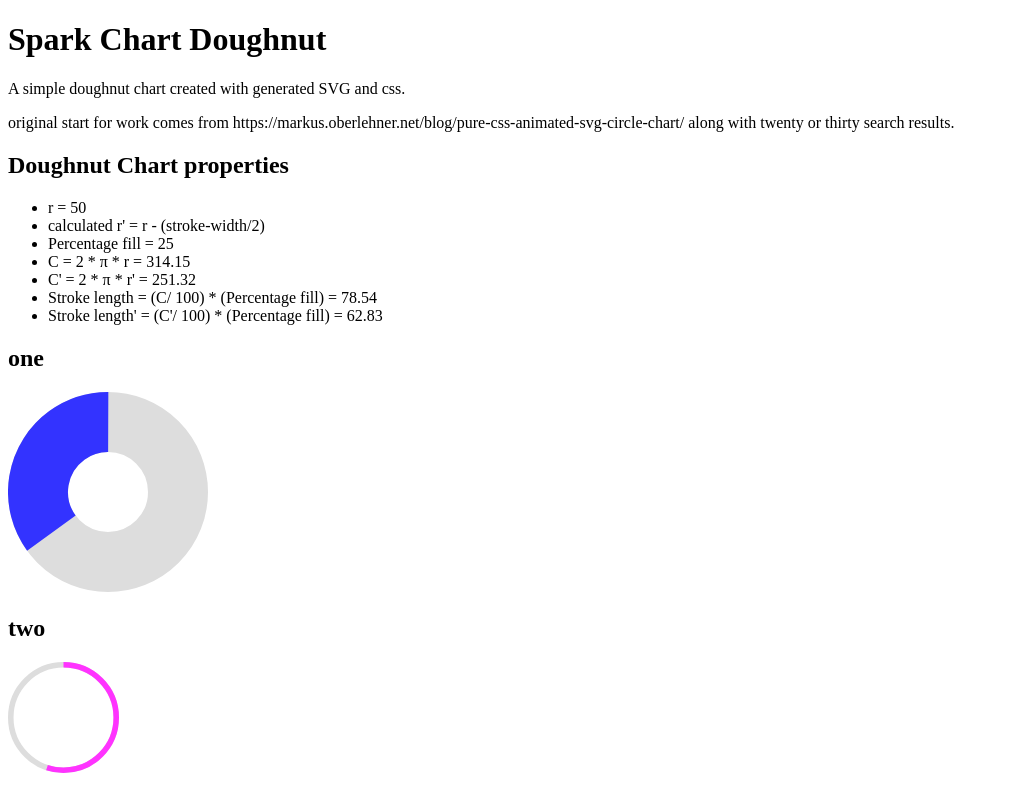
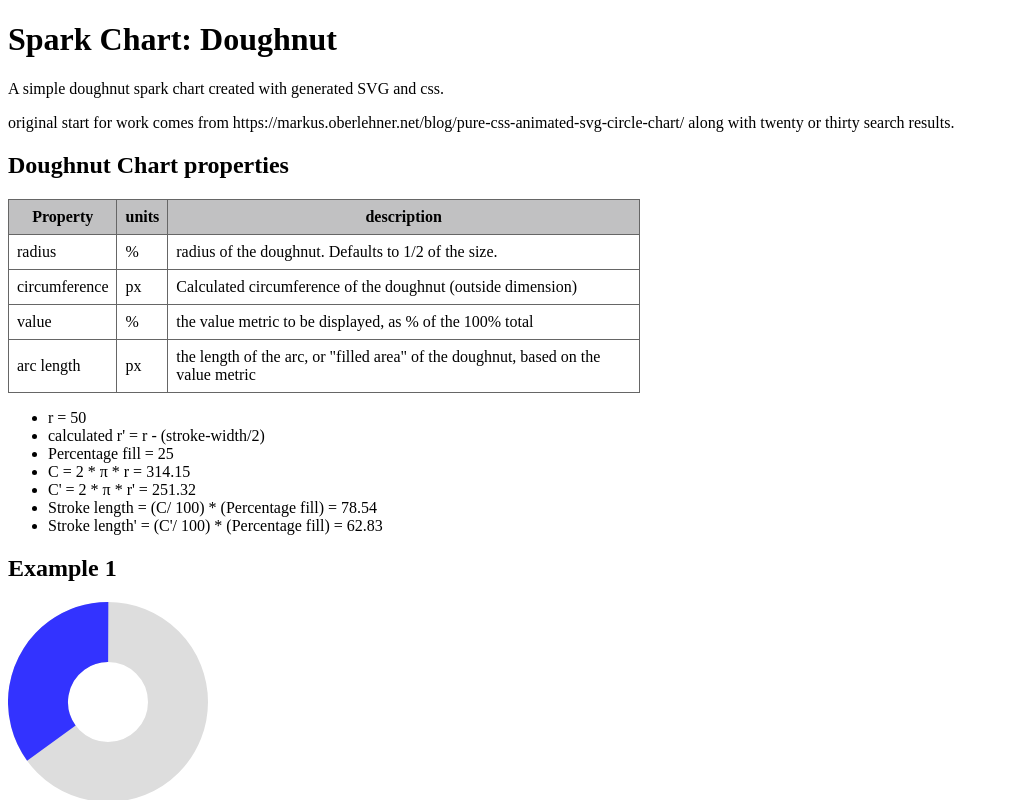
Before and after one commit to mmilano/spark-donut, a Vue app: page / in a window 1280 px wide. Shown: the top 800 px of the page, without its empty margins (0-1009 px from the left). Built offline with nearby package versions, Linux system fonts and the light colour scheme.

Commit message:
rename demo content component, add some info in table

```diff
--- a/src/App.vue
+++ b/src/App.vue
@@ -1,13 +1,13 @@
 <template>
   <main id="app">
-    <Hello msg="Spark Chart Doughnut"/>
+    <Demo />
 
-    <h2>one</h2>
+    <h2>Example 1</h2>
     <div class="doughnut1">
       <SparkDoughnut v-bind="$options.doughnutExample1"></SparkDoughnut>
     </div>
 
-    <h2>two</h2>
+    <h2>Example 2</h2>
     <div class="doughnut2">
       <SparkDoughnut v-bind="$options.doughnutExample2"></SparkDoughnut>
     </div>
@@ -16,14 +16,14 @@
 </template>
 
 <script>
-import Hello from './components/Hello.vue';
+import Demo from './components/Demo.vue';
 import SparkDoughnut from './components/SparkDoughnut.vue';
 
 export default {
   name: "App",
 
   components: {
-    Hello,
+    Demo,
     SparkDoughnut
   },
 
@@ -43,16 +43,13 @@ export default {
     counterClockwise: false
   },
 
-  computed: {
-  },
+  computed: {},
 
-  mounted() {
-  },
+  mounted() {},
 }
 </script>
 
 <style lang="scss">
-
 
   .doughnut1 {
     width: 200px;
@@ -62,20 +59,19 @@ export default {
     width: 111px;
   }
 
+  // .o-spark {
+  //   border: 1px dotted #999;
+  //   width: 260px;
+  // }
 
-.o-spark {
-  border: 1px dotted #999;
-  width: 260px;
-}
+  // .o-doughnut-background {
+  //   stroke: #DDD;
+  // }
 
-.o-doughnut-background {
-  stroke: #DDD;
-}
-
-.o-doughnut-arc {
-    transform: rotate(-180deg);
-    transform-origin: center;
-    stroke: #20894f;
-}
+  // .o-doughnut-arc {
+  //     transform: rotate(-180deg);
+  //     transform-origin: center;
+  //     stroke: #20894f;
+  // }
 
 </style>
--- /dev/null
+++ b/src/components/Demo.vue
@@ -0,0 +1,89 @@
+<template>
+  <div>
+    <h1>Spark Chart: Doughnut</h1>
+
+    <p>
+      A simple doughnut spark chart created with generated SVG and css.
+    </p>
+
+    <p>
+    original start for work comes from
+    https://markus.oberlehner.net/blog/pure-css-animated-svg-circle-chart/
+    along with twenty or thirty search results.
+
+    </p>
+
+    <h2>Doughnut Chart properties</h2>
+<div class="properties">
+<table >
+  <tr>
+    <th>Property</th>
+    <th>units</th>
+    <th>description</th>
+  </tr>
+
+  <tr>
+    <td>radius</td>
+    <td>%</td>
+    <td>radius of the doughnut. Defaults to 1/2 of the size.</td>
+  </tr>
+
+  <tr>
+    <td>circumference</td>
+    <td>px</td>
+    <td>Calculated circumference of the doughnut (outside dimension)</td>
+  </tr>
+
+  <tr>
+    <td>value</td>
+    <td>%</td>
+    <td>the value metric to be displayed, as % of the 100% total</td>
+  </tr>
+
+  <tr>
+    <td>arc length</td>
+    <td>px</td>
+    <td>the length of the arc, or "filled area" of the doughnut, based on the value metric</td>
+  </tr>
+
+</table>
+</div>
+
+    <ul>
+      <li>r = 50</li>
+      <li>calculated r' = r - (stroke-width/2)</li>
+      <li>Percentage fill = 25</li>
+      <li>C = 2 * π * r = 314.15</li>
+      <li>C' = 2 * π * r' = 251.32</li>
+      <li>Stroke length = (C/ 100) * (Percentage fill) = 78.54</li>
+      <li>Stroke length' = (C'/ 100) * (Percentage fill) = 62.83</li>
+    </ul>
+
+
+  </div>
+</template>
+
+<script>
+export default {
+  name: 'Demo',
+
+}
+</script>
+
+<style scoped lang="scss">
+.properties {
+  width: 50%;
+  table {
+    width: 100%;
+    border-collapse: collapse;
+
+    th {
+      background-color: #C1C1C2;
+    }
+    th,td {
+      padding: .5rem;
+      border: 1px solid #666;
+    }
+  }
+}
+</style>
--- a/src/components/Hello.vue
+++ /dev/null
@@ -1,59 +0,0 @@
-<template>
-  <div class="hello">
-    <h1>{{ msg }}</h1>
-
-    <p>
-      A simple doughnut chart created with generated SVG and css.
-    </p>
-
-
-
-    <p>
-
-    original start for work comes from
-    https://markus.oberlehner.net/blog/pure-css-animated-svg-circle-chart/
-    along with twenty or thirty search results.
-
-    </p>
-    <h2>Doughnut Chart properties</h2>
-
-    <ul>
-      <li>r = 50</li>
-      <li>calculated r' = r - (stroke-width/2)</li>
-      <li>Percentage fill = 25</li>
-      <li>C = 2 * π * r = 314.15</li>
-      <li>C' = 2 * π * r' = 251.32</li>
-      <li>Stroke length = (C/ 100) * (Percentage fill) = 78.54</li>
-      <li>Stroke length' = (C'/ 100) * (Percentage fill) = 62.83</li>
-    </ul>
-
-
-  </div>
-</template>
-
-<script>
-export default {
-  name: 'Hello',
-
-  props: {
-    msg: String
-  }
-}
-</script>
-
-<style scoped lang="scss">
-// h3 {
-  // margin: 40px 0 0;
-// }
-// ul {
-  // list-style-type: none;
-  // padding: 0;
-// }
-// li {
-  // display: inline-block;
-  // margin: 0 10px;
-// }
-// a {
-  // color: #42b983;
-// }
-</style>
```
Lines whose indentation alone changed are shown as unchanged.
